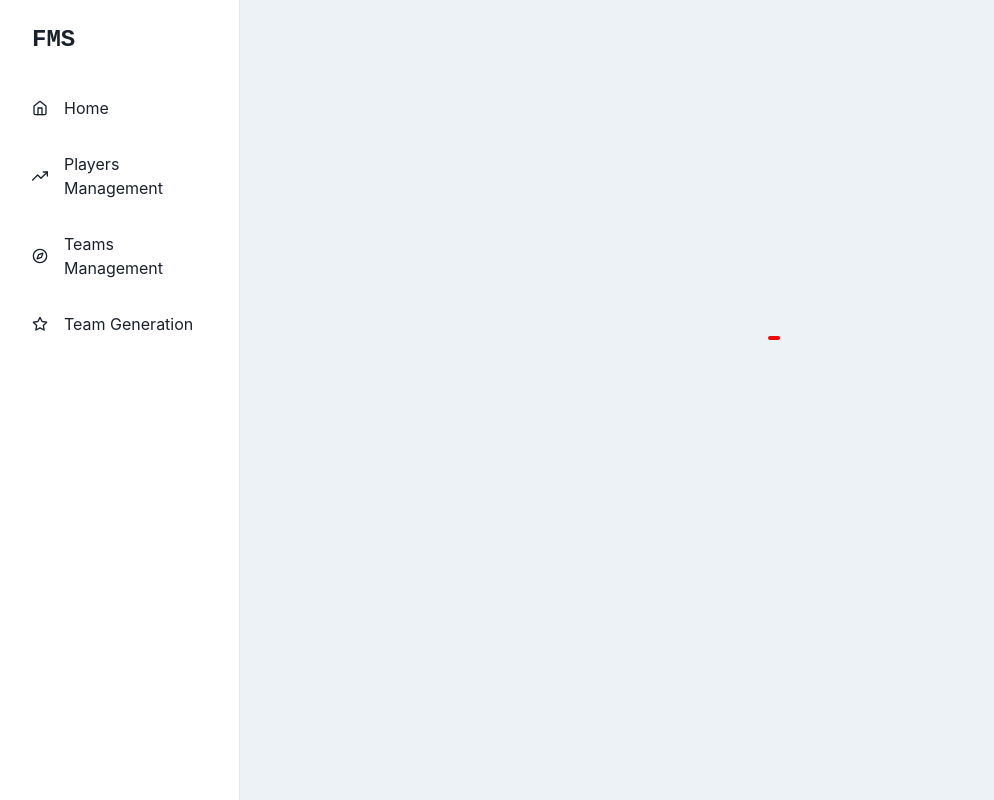
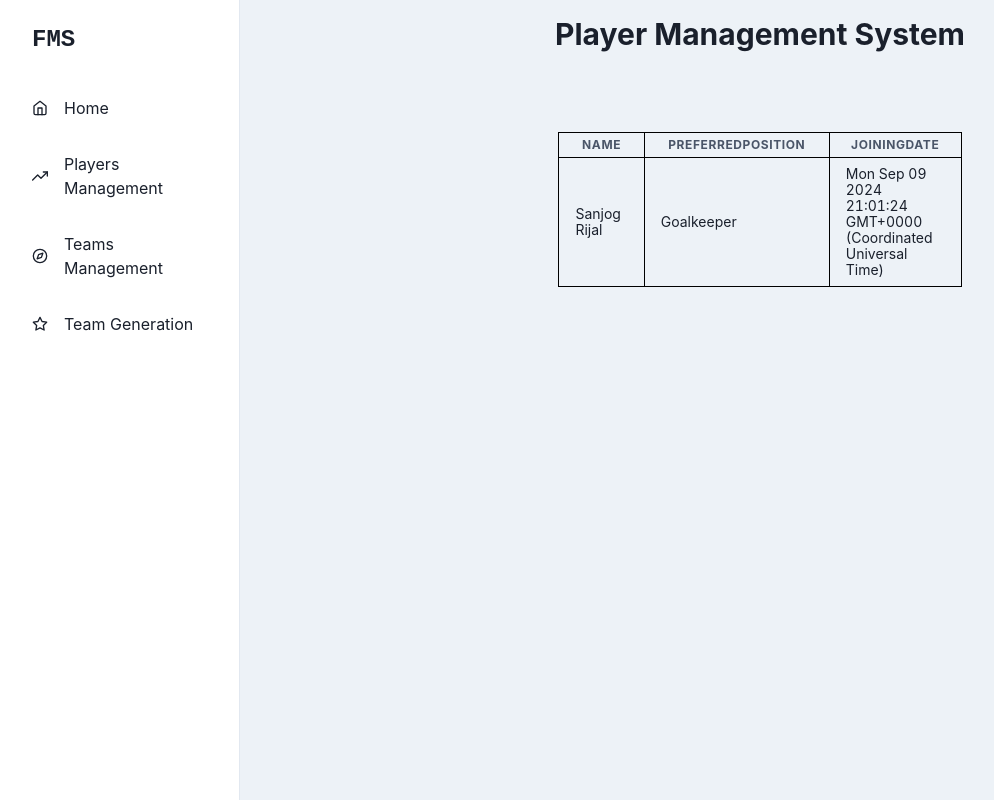
Before and after one commit to SanjogRijal/footsal-management-system, a Next.js app: page /dashboard in a window 1280 px wide. Both pictures are taken after a click on the element "Players Management". Shown: the whole page, without its empty margins (0-994 px from the left). Built offline with nearby package versions, Linux system fonts and the light colour scheme; no server answers.

Commit message:
feat: primary button component in core

```diff
--- a/src/components/complex-components/playerManagement/index.tsx
+++ b/src/components/complex-components/playerManagement/index.tsx
@@ -1,5 +1,6 @@
-import { Badge } from "@chakra-ui/react";
 import { useEffect, useState } from "react";
+import TableComponent from "./table";
+import { Heading, Text } from "@chakra-ui/react";
 
 export default function PlayersManagementComponent() {
   const [data, setData] = useState<{status: string, "err"?: string, data: []}>();
@@ -9,16 +10,22 @@ export default function PlayersManagementComponent() {
   }
   useEffect(() => {
     getData();
+    console.log(data);
   })
   return <div style={{
     display: 'flex',
     justifyContent: 'space-between',
+    flexDirection: 'column'
   }}>
-    {data?.status === '200' ? JSON.stringify(data) : <Badge style={{
-      border: '2px solid red',
-      position: 'relative',
-      top: '40vh',
-    left: '40vw',
-      }}>{data?.err}</Badge>}
+    <div className="topSection">
+<Heading textAlign={'center'} alignSelf={'center'} fontSize={'3xl'}>Player Management System</Heading>
+
+    </div>
+
+    {<TableComponent position={'relative'} top='10vh' tableHeaders={['Name', 'PreferredPosition', 'joiningDate']} tableData={[{
+      name: 'Sanjog Rijal',
+      preferredPosition: 'Goalkeeper',
+      joiningDate: new Date()
+    }]}/>}
   </div>
 }
--- a/src/components/complex-components/playerManagement/table.tsx
+++ b/src/components/complex-components/playerManagement/table.tsx
@@ -1,40 +1,49 @@
+/* eslint-disable @typescript-eslint/no-explicit-any */
 // App.js File
 
 import React from 'react';
 import { Table, Thead, Tbody, Tr, Th, Td, TableContainer} from '@chakra-ui/react'
 
-export default function TableComponent() {
-	return (
-			<TableContainer w="55%" mx="auto">
+interface IProps {
+  tableHeaders: string[];
+  tableData: { name: string, preferredPosition: string, joiningDate: Date | string }[];
+  position?: position;
+  top?: string
+}
+
+type position = 'relative' | 'absolute' | 'fixed';
+
+export default function TableComponent({
+  tableHeaders,
+  tableData,
+  position,
+  top
+}: IProps) {
+  return (
+    <TableContainer w='40%' whiteSpace={'balance'} pos={ position as position} top={top} mx="auto" >
 				<Table size='sm'>
 					<Thead>
-						<Tr>
-							<Th>Name</Th>
-							<Th>Gender</Th>
-							<Th isNumeric>Age</Th>
+          <Tr>
+            {
+              tableHeaders?.map((header) => <Th key={header} style={{
+                width: '1px'
+              }} textAlign={'center'} borderWidth={'1px'} whiteSpace='none !important' borderColor={'black'}>{header}</Th>)
+            }
 						</Tr>
 					</Thead>
 					<Tbody>
-						<Tr>
-							<Td>Anom Mokha</Td>
-							<Td>Male</Td>
-							<Td isNumeric>19</Td>
-						</Tr>
-						<Tr>
-							<Td>Priya Sharma</Td>
-							<Td>Female</Td>
-							<Td isNumeric>24</Td>
-						</Tr>
-						<Tr>
-							<Td>Arun Singh</Td>
-							<Td>Male</Td>
-							<Td isNumeric>32</Td>
-						</Tr>
-						<Tr>
-							<Td>Sam Watson</Td>
-							<Td>Male</Td>
-							<Td isNumeric>43</Td>
-						</Tr>
+            {
+              tableData?.map((data) => {
+                return (
+                  <Tr key={data.name} >
+                    <Td borderWidth={'1px'} borderColor={'black'}>{data?.name}</Td>
+                    <Td borderWidth={'1px'} borderColor={'black'}>{data?.preferredPosition}</Td>
+                    <Td borderWidth={'1px'} borderColor={'black'}>{data?.joiningDate.toString()}</Td>
+                  </Tr>
+                )
+              })
+            }
+
 					</Tbody>
 				</Table>
 			</TableContainer>
```
Also changed, not shown: src/components/core-components/Buttons/index.module.css (added, +12 -0 lines), src/components/core-components/Buttons/index.tsx (added, +13 -0 lines).
